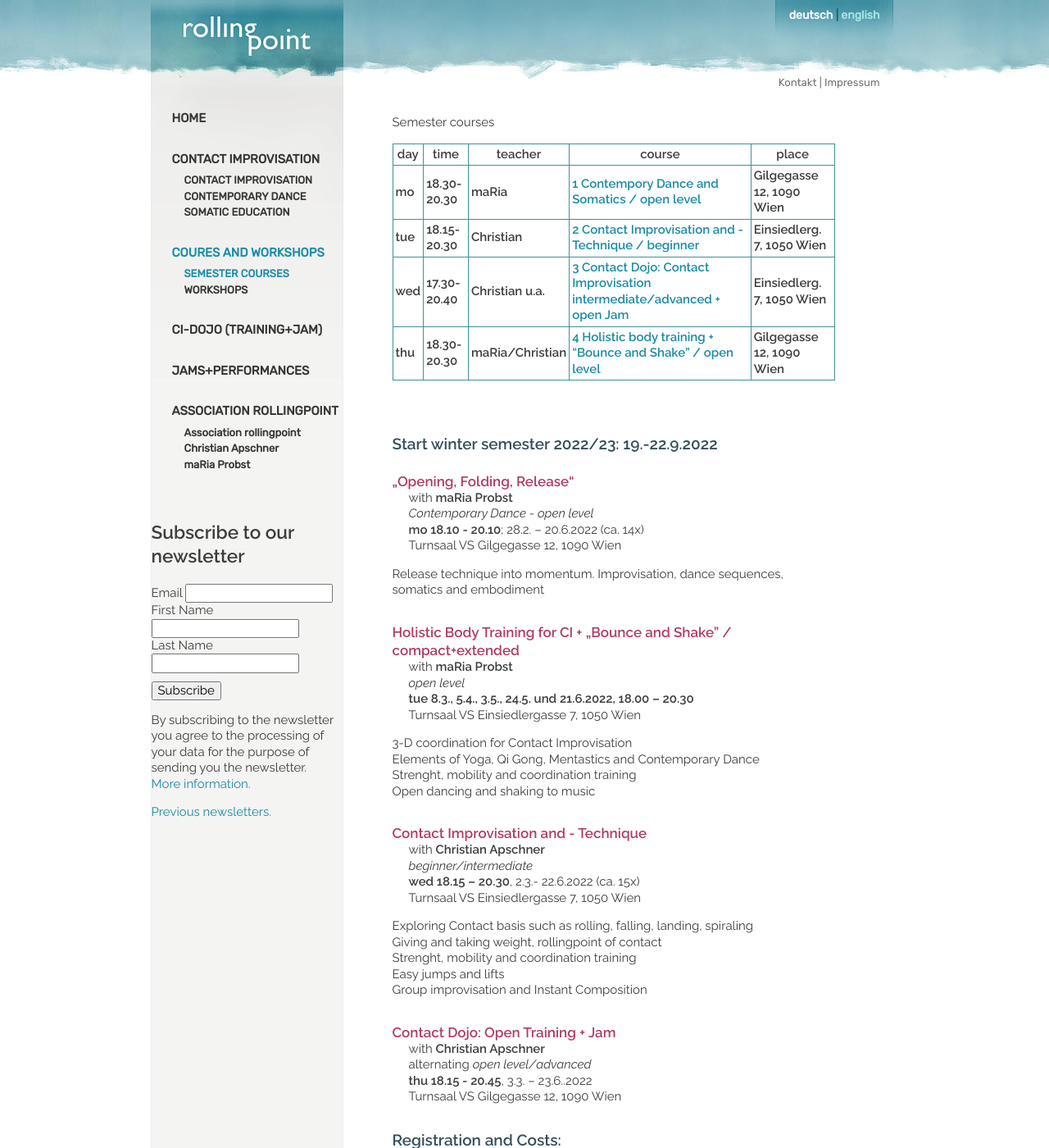
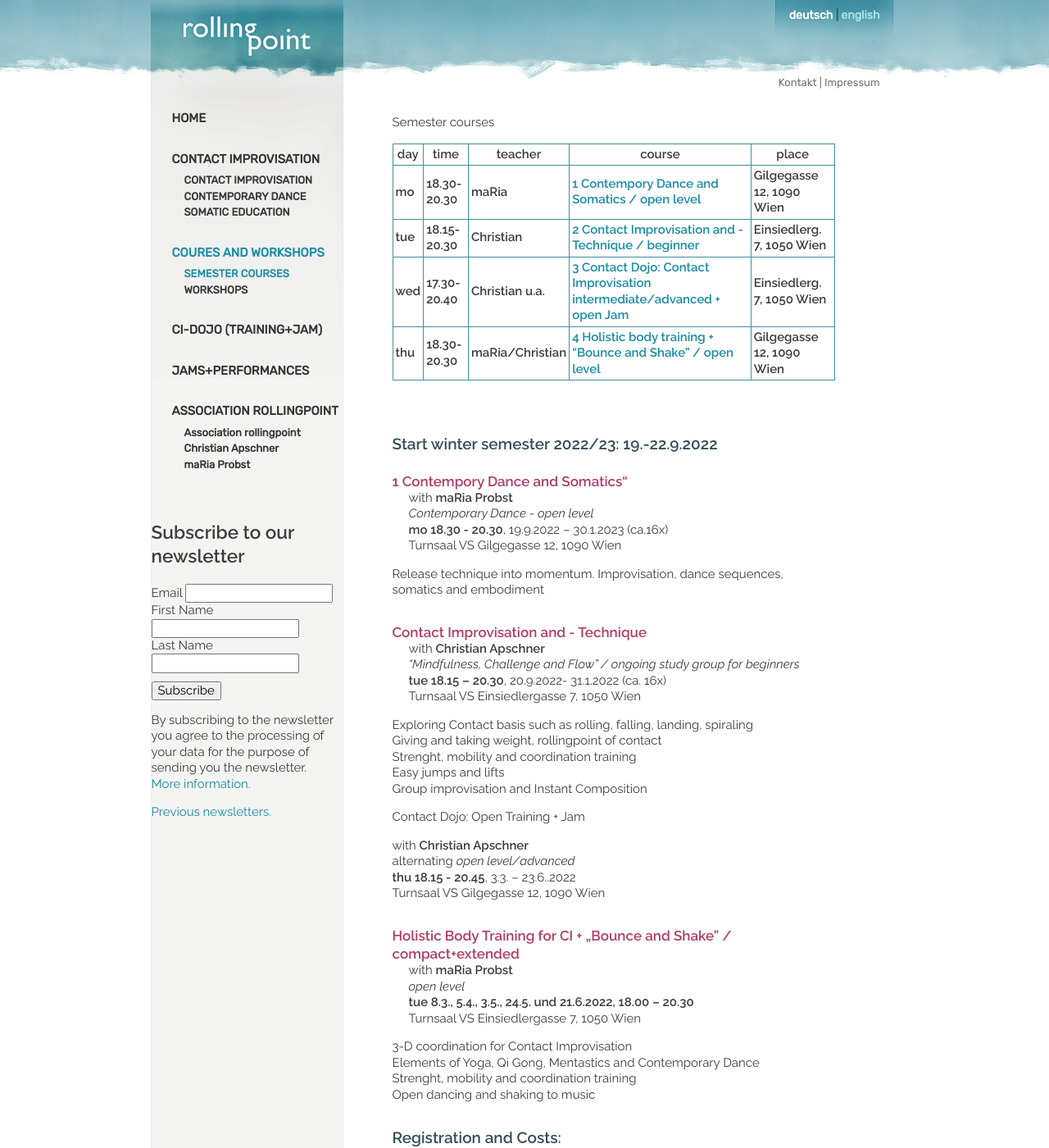
Before and after one commit to manulari/rollingpointat, a Jekyll site: the page built from _pages_en/en-kurse.md, in a window 1280 px wide and 1400 px high. Shown: the whole window at 82% size. Built offline with Jekyll 4.4.1, drawn with Linux system fonts in a browser that asks for light colours; comment, search, counter and statistics services are not loaded.

Commit message:
Update page (en) “en-kurse”

```diff
--- a/_pages_en/en-kurse.md
+++ b/_pages_en/en-kurse.md
@@ -21,16 +21,40 @@ Semester courses
 
 <div class="named-anchor" id="mo"></div>
 
-#### „Opening, Folding, Release“
+#### 1 Contempory Dance and Somatics“
 
 with **maRia Probst**\
 *Contemporary Dance* - *open level*\
-**mo 18.10 - 20.10**; 28.2. – 20.6.2022 (ca. 14x)\
+**mo 18.30 - 20.30**, 19.9.2022 – 30.1.2023 (ca.16x)\
 Turnsaal VS Gilgegasse 12, 1090 Wien
 
 Release technique into momentum. Improvisation, dance sequences, somatics and embodiment
 
 <div class="named-anchor" id="di"></div>
+
+#### Contact Improvisation and - Technique
+
+with **Christian Apschner**\
+*“Mindfulness, Challenge and Flow” / ongoing study group for beginners*\
+**tue 18.15 – 20.30**, 20.9.2022- 31.1.2022 (ca. 16x)\
+Turnsaal VS Einsiedlergasse 7, 1050 Wien
+
+Exploring Contact basis such as rolling, falling, landing, spiraling\
+Giving and taking weight, rollingpoint of contact\
+Strenght, mobility and coordination training\
+Easy jumps and lifts\
+Group improvisation and Instant Composition
+
+<div class="named-anchor" id="mi"></div>
+
+Contact Dojo: Open Training + Jam
+
+with **Christian Apschner**\
+alternating *open level/advanced*\
+**thu 18.15 - 20.45**, 3.3. – 23.6..2022\
+Turnsaal VS Gilgegasse 12, 1090 Wien
+
+<div class="named-anchor" id="do"></div>
 
 #### Holistic Body Training for CI + „Bounce and Shake" / compact+extended
 
@@ -43,30 +67,6 @@ Turnsaal VS Einsiedlergasse 7, 1050 Wien
 Elements of Yoga, Qi Gong, Mentastics and Contemporary Dance\
 Strenght, mobility and coordination training\
 Open dancing and shaking to music
-
-<div class="named-anchor" id="mi"></div>
-
-#### Contact Improvisation and - Technique
-
-with **Christian Apschner**\
-*beginner/intermediate*\
-**wed 18.15 – 20.30**, 2.3.- 22.6.2022 (ca. 15x)\
-Turnsaal VS Einsiedlergasse 7, 1050 Wien
-
-Exploring Contact basis such as rolling, falling, landing, spiraling\
-Giving and taking weight, rollingpoint of contact\
-Strenght, mobility and coordination training\
-Easy jumps and lifts\
-Group improvisation and Instant Composition
-
-<div class="named-anchor" id="do"></div>
-
-#### Contact Dojo: Open Training + Jam
-
-with **Christian Apschner**\
-alternating *open level/advanced*\
-**thu 18.15 - 20.45**, 3.3. – 23.6..2022\
-Turnsaal VS Gilgegasse 12, 1090 Wien
 
 ### Registration and Costs:
 
```
